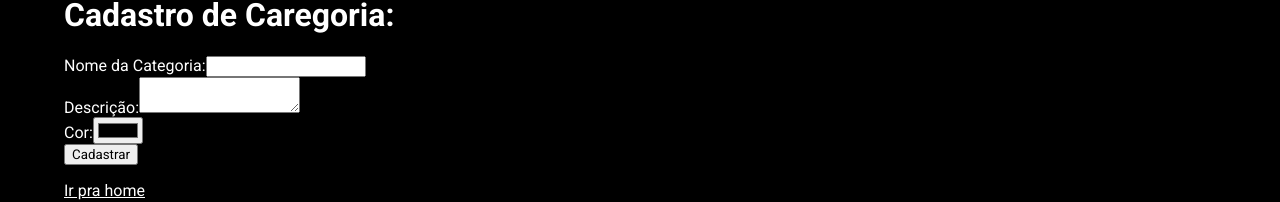
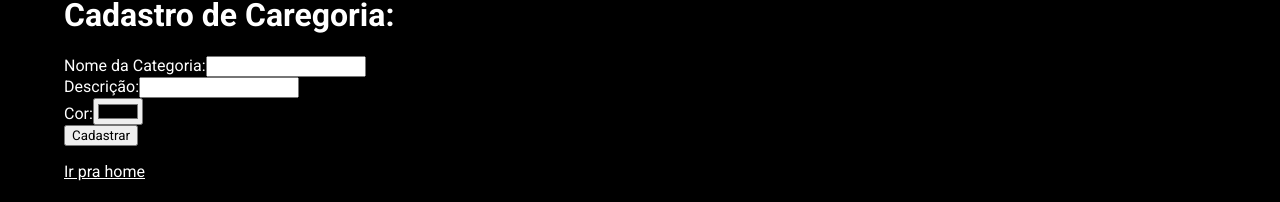
Before and after one commit to Dani-jardim/daniflix, a React (Create React App) app: page /cadastro/Categoria in a window 1280 px wide. Shown: the part 169-371 px from the top of the page. Built offline with nearby package versions, Linux system fonts and the light colour scheme.

Commit message:
arrumando erro do formulario

```diff
--- a/src/components/FormField/index.js
+++ b/src/components/FormField/index.js
@@ -1,14 +1,15 @@
 import React from "react";
 
-function FormField ({value, onChange }) {
+function FormField ({textArea, label, type, value, name, onChange }) {
   return (
     <div>
       <label>
-        Nome da Categoria:
+         {label}:
         <input
-          type="text"
+          type={textArea}
+          type={type}
           value={value}
-          name="nome"
+          name={name}
           onChange={onChange}
         />
       </label>
--- a/src/pages/cadastro/Categoria/index.js
+++ b/src/pages/cadastro/Categoria/index.js
@@ -19,11 +19,12 @@ function CadastroCategoria () {
     })
   }
 
-  function handleChange (infosDoEvento){
-    const {getAttribute, value} = infosDoEvento.target;
+  function handleChange(infosDoEvento) {
+    const { getAttribute, value} = infosDoEvento.target;
     setValue(
-      getAttribute('name'),
-    )
+      infosDoEvento.target.getAttribute('name'),
+      infosDoEvento.target.value
+    );
   }
 
   return (
@@ -41,22 +42,30 @@ function CadastroCategoria () {
       }}>
 
       <FormField
+        label="Nome da Categoria"
+        type="text"
+        name="nome"
         value={values.nome}
         onChange={handleChange}
       />
 
-      <div>
-      <label>
-          Descrição:
-          <textarea
-            type="text"
-            value={values.descricao}
-            name="descrição"
-            onChange = {handleChange}
-          />
-        </label>
-      </div>
+      <FormField
+        label="Descrição"
+        type="textArea"
+        name="nome"
+        value={values.descricao}
+        onChange={handleChange}
+      />
 
+      <FormField
+        label= "Cor"
+        type="color"
+        name="cor"
+        value={values.cor}
+        onChange={handleChange}
+      />
+
+{/*
       <div>
       <label>
          Cor:
@@ -67,7 +76,7 @@ function CadastroCategoria () {
             onChange = {handleChange}
           />
         </label>
-      </div>
+      </div> */}
 
       <button>
         Cadastrar
```
